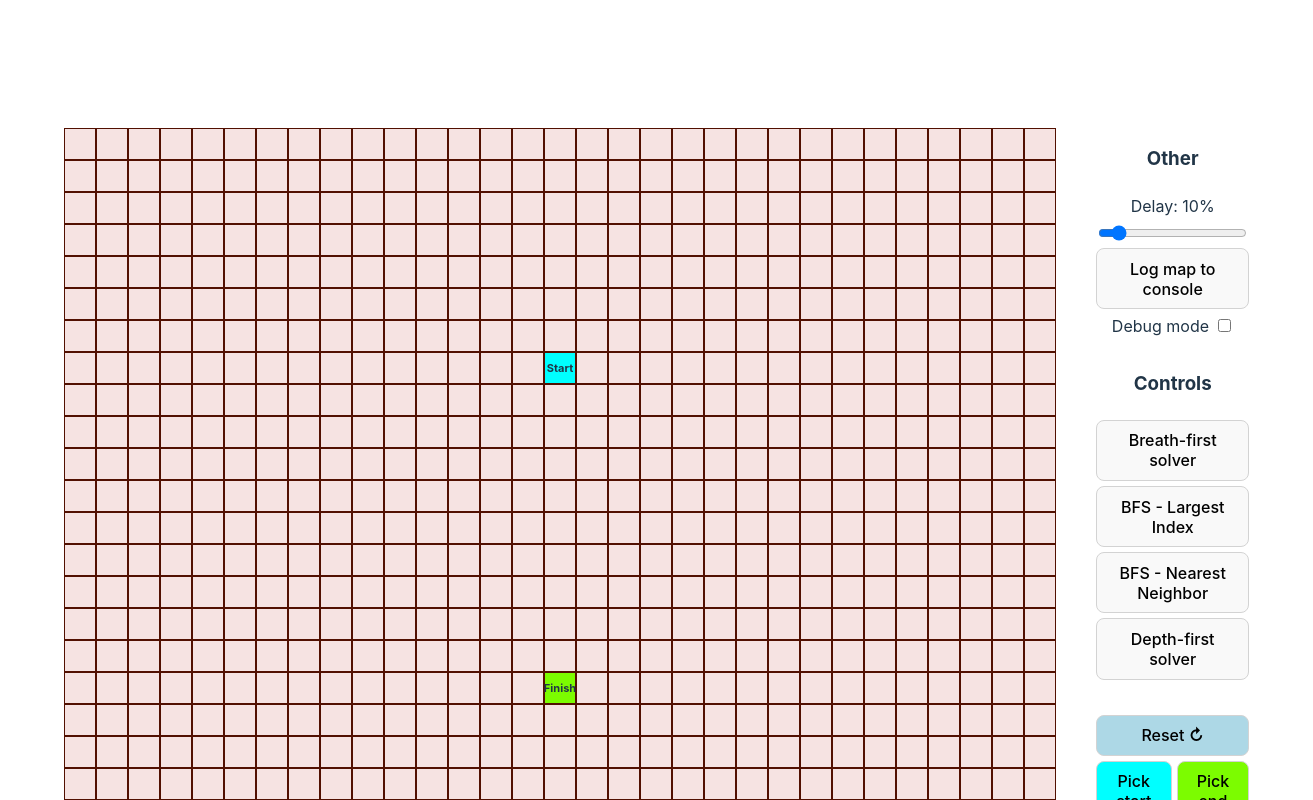
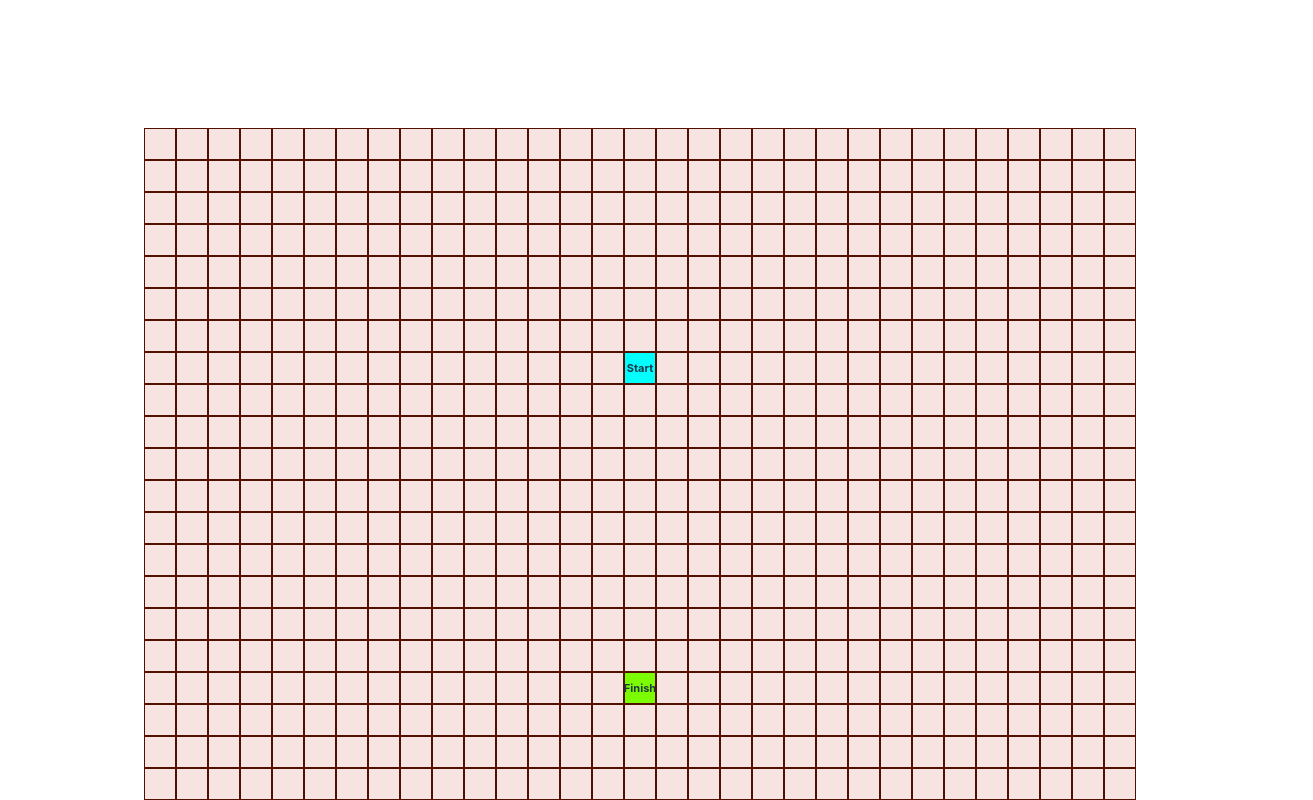
Before and after one commit to Uptaker/maze-pathfinding, a Svelte app: page / in a window 1280 px wide. Shown: the top 800 px of the page, 1313 px wide, since content can reach past the window. Built offline with nearby package versions, Linux system fonts and the light colour scheme.

Commit message:
responsiveness changes

```diff
--- a/src/Maze.svelte
+++ b/src/Maze.svelte
@@ -212,6 +212,7 @@
     .board {
         width: min-content;
         margin: 0 auto;
+        cursor: crosshair;
     }
 
     .fluid-container {
@@ -229,7 +230,7 @@
         gap: 15px;
     }
 
-    @media only screen and (min-width: 1180px) {
+    @media only screen and (min-width: 1400px) {
         .fluid-container {
             flex-direction: row;
         }
```
